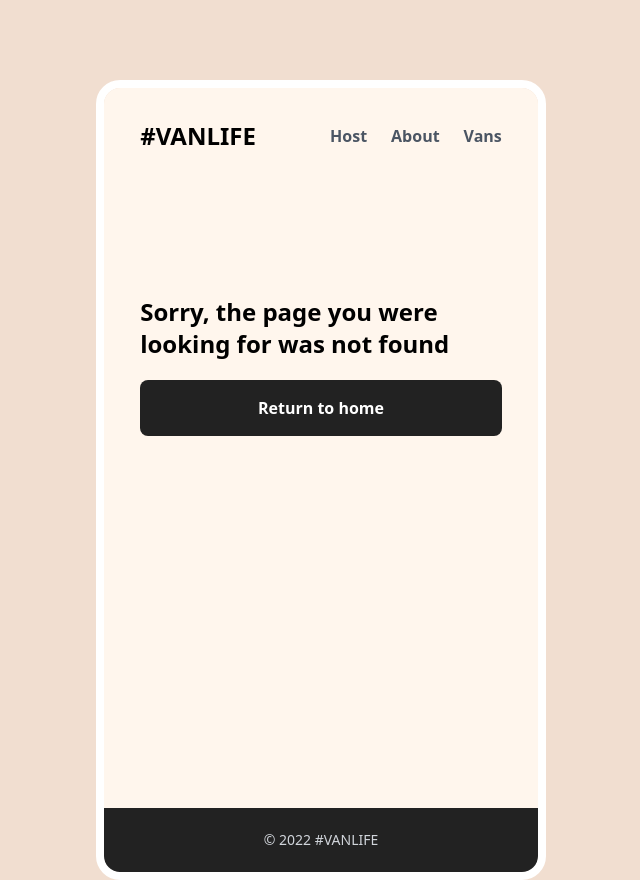
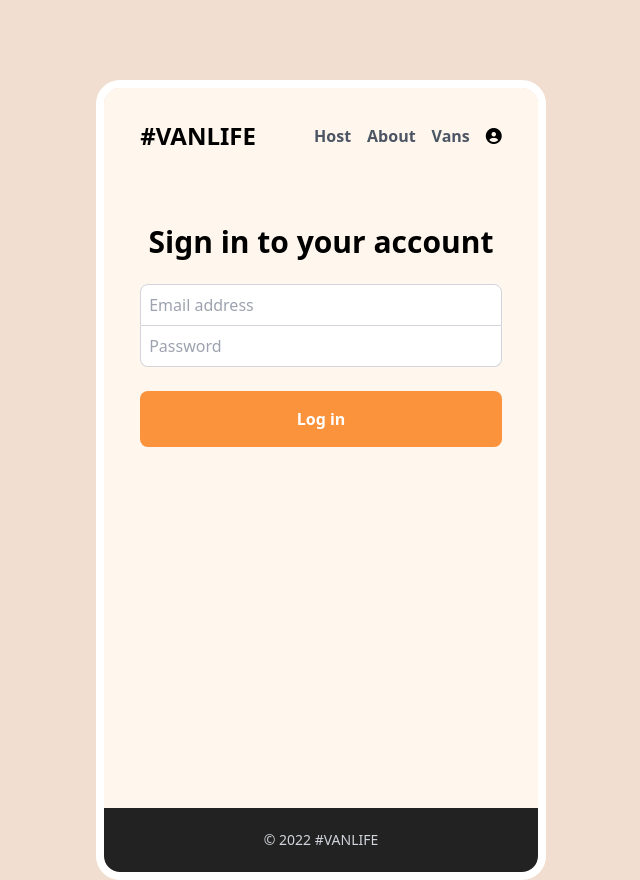
Before and after one commit to MaciejBodnar7/11-vansite-reactrouter, a React (Vite) app: page /login in a window 1280 px wide. Before the commit this address had no page. Shown: the whole page, without its empty margins (319-959 px from the left). Built offline with nearby package versions, Linux system fonts and the light colour scheme; what miragejs would draw is missing.

Commit message:
login page and navbar link add with icon

```diff
--- a/src/App.css
+++ b/src/App.css
@@ -115,7 +115,8 @@ footer {
 .my-link {
   color: rgb(75 85 99);
   font-weight: bold;
-  margin-right: 1.5rem;
+  margin-right: 1rem;
+  transition: color 0.2s, border 0.05s;
 }
 
 .my-link:last-child {
@@ -131,4 +132,15 @@ footer {
   color: black !important;
   border-bottom: 2px solid black;
 }
+
+.my-link-login {
+  color: rgb(75 85 99);
+  font-weight: bold;
+  margin-right: 1.5rem;
+}
+
+.my-link-login:hover {
+  color: black !important;
+  border: 0;
+}
 /* ^^^^navbar^^^^ */
--- /dev/null
+++ b/src/Login.tsx
@@ -0,0 +1,52 @@
+import "./App.css"
+import React from "react"
+
+function Login() {
+  const [loginFormData, setLoginFormData] = React.useState({ email: "", password: "" })
+
+  function handleSubmit(e) {
+    e.preventDefault()
+    console.log(loginFormData)
+  }
+
+  function handleChange(e) {
+    const { name, value } = e.target
+    setLoginFormData(prev => ({
+      ...prev,
+      [name]: value,
+    }))
+  }
+
+  return (
+    <>
+      <main className="flex flex-col">
+        <section className="flex flex-col items-center">
+          <div className="w-5/6 h-full flex flex-col items-center mt-10">
+            <h1 className="font-bold text-3xl">Sign in to your account</h1>
+            <form onSubmit={handleSubmit} className="mt-6 flex flex-col w-full">
+              <input
+                className="p-2 rounded-lg border border-gray-300 rounded-b-none"
+                name="email"
+                onChange={handleChange}
+                type="email"
+                placeholder="Email address"
+                value={loginFormData.email}
+              />
+              <input
+                className="p-2 rounded-lg border border-gray-300 border-t-0 rounded-t-none"
+                name="password"
+                onChange={handleChange}
+                type="password"
+                placeholder="Password"
+                value={loginFormData.password}
+              />
+              <button className="bg-orange-400 text-white py-4 rounded-lg mt-6 font-bold">Log in</button>
+            </form>
+          </div>
+        </section>
+      </main>
+    </>
+  )
+}
+
+export default Login
--- a/src/components/Navbar.tsx
+++ b/src/components/Navbar.tsx
@@ -10,14 +10,22 @@ function Navbar() {
             <p className="text-2xl font-black">#VANLIFE</p>
           </NavLink>
           <div>
-            <NavLink className={({ isActive }) => (isActive ? "my-link my-link-active" : "my-link")} to="/host">
+            <NavLink className={({ isActive }) => (isActive ? "my-link my-link-active" : "my-link")} to="host">
               Host
             </NavLink>
-            <NavLink className={({ isActive }) => (isActive ? "my-link my-link-active" : "my-link")} to="/about">
+            <NavLink className={({ isActive }) => (isActive ? "my-link my-link-active" : "my-link")} to="about">
               About
             </NavLink>
-            <NavLink className={({ isActive }) => (isActive ? "my-link my-link-active" : "my-link")} to="/vans">
+            <NavLink className={({ isActive }) => (isActive ? "my-link my-link-active" : "my-link")} to="vans">
               Vans
+            </NavLink>
+            <NavLink
+              className={({ isActive }) =>
+                isActive ? "my-link my-link-login my-link-active border-0" : "my-link my-link-login border-0"
+              }
+              to="login"
+            >
+              <i className="fa-solid fa-circle-user"></i>
             </NavLink>
           </div>
         </div>
--- a/src/main.tsx
+++ b/src/main.tsx
@@ -17,6 +17,7 @@ import HostVanInfo from "./Host/HostVanInfo.tsx"
 import HostVanPhotos from "./Host/HostVanPhotos.tsx"
 import HostVanPricing from "./Host/HostVanPricing.tsx"
 import ErrorPage from "./ErrorPage.tsx"
+import Login from "./Login.tsx"
 
 ReactDOM.createRoot(document.getElementById("root")!).render(
   <BrowserRouter>
@@ -26,6 +27,8 @@ ReactDOM.createRoot(document.getElementById("root")!).render(
         <Route path="about" element={<About />} />
         <Route path="vans" element={<Vans />} />
         <Route path="vans/:id" element={<VanDetail />} />
+
+        <Route path="login" element={<Login />}></Route>
 
         <Route path="host" element={<HostLayout />}>
           <Route index element={<Dashboard />} />
```
